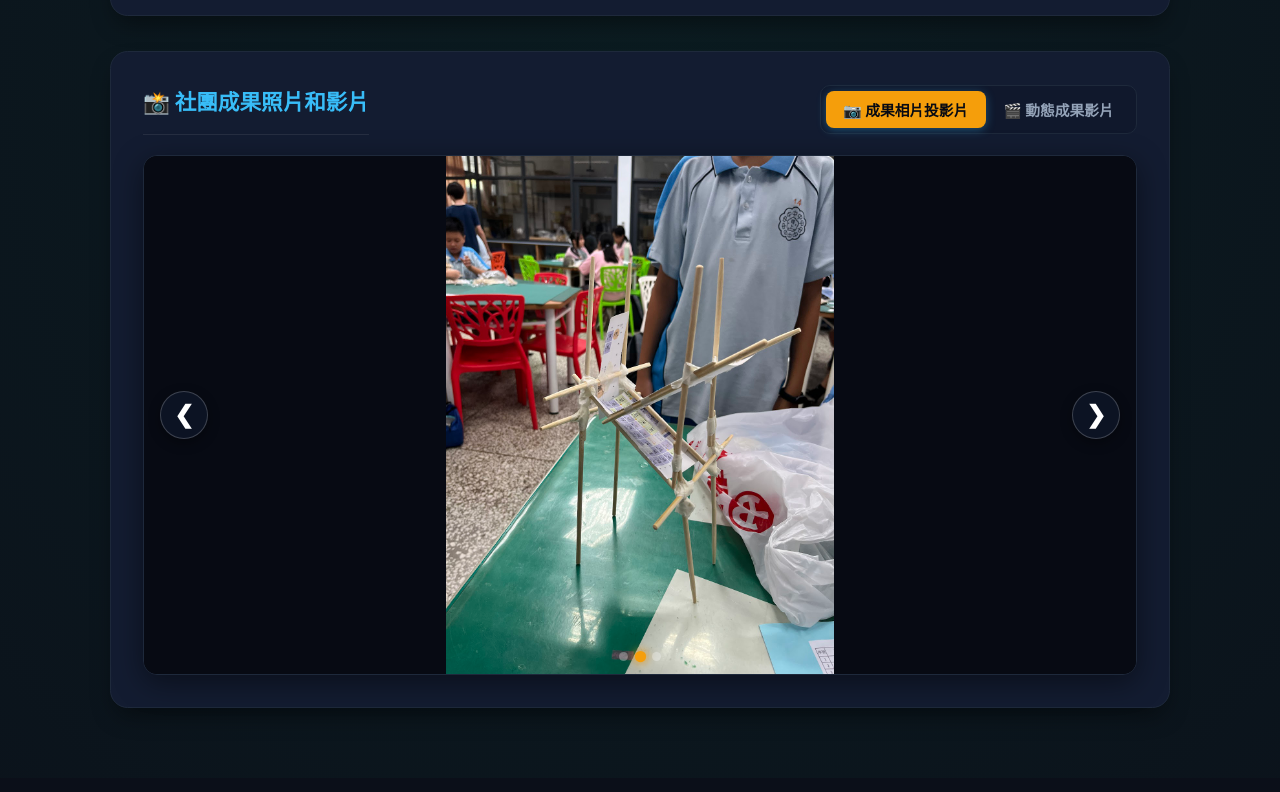
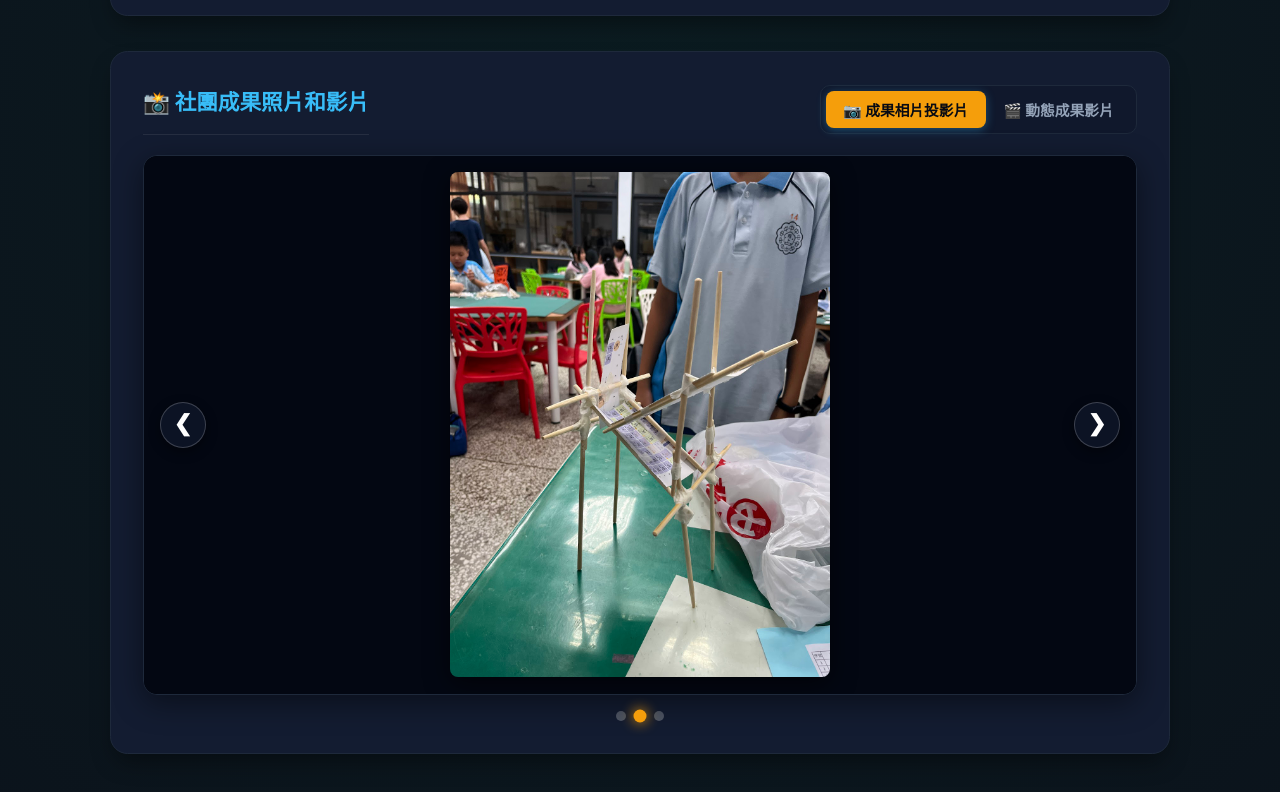
Before and after one commit to wangerrymarspomelo/steam-maker-club, a plain HTML site: page index.html in a window 1280 px wide. Shown: the part 2573-3365 px from the top of the page. Drawn offline with Linux system fonts and the light colour scheme.

Commit message:
Move carousel dots outside, prevent photo cropping, add no-cache headers

```diff
--- a/index.html
+++ b/index.html
@@ -3,6 +3,9 @@
 <head>
   <meta charset="UTF-8">
   <meta name="viewport" content="width=device-width, initial-scale=1.0">
+  <meta http-equiv="Cache-Control" content="no-cache, no-store, must-revalidate">
+  <meta http-equiv="Pragma" content="no-cache">
+  <meta http-equiv="Expires" content="0">
   <title>《STEAM 奇想造物社：生活解謎與創客大冒險》課程介紹與學習成果手冊</title>
   <style>
     :root {
@@ -776,9 +779,9 @@
     .carousel-container {
       position: relative;
       width: 100%;
-      height: 520px;
+      height: 540px;
       max-height: 75vh;
-      background: #070a13;
+      background: #030712;
       border-radius: 14px;
       border: 1px solid var(--card-border);
       overflow: hidden;
@@ -789,7 +792,7 @@
     }
     @media (max-width: 640px) {
       .carousel-container {
-        height: 340px;
+        height: 380px;
       }
     }
     .carousel-track {
@@ -805,37 +808,27 @@
       height: 100%;
       opacity: 0;
       visibility: hidden;
-      transition: opacity 0.6s ease-in-out, transform 0.6s ease-in-out;
-      transform: scale(0.98);
+      transition: opacity 0.5s ease-in-out;
       display: flex;
       align-items: center;
       justify-content: center;
-      background: #070a13;
+      background: #030712;
     }
     .carousel-slide.active {
       opacity: 1;
       visibility: visible;
-      transform: scale(1);
       z-index: 2;
     }
     .carousel-slide img {
-      max-width: 100%;
-      max-height: 100%;
+      max-width: 95%;
+      max-height: 94%;
+      width: auto;
+      height: auto;
       object-fit: contain;
+      border-radius: 8px;
+      box-shadow: 0 6px 24px rgba(0, 0, 0, 0.6);
       user-select: none;
       -webkit-user-drag: none;
-    }
-    .carousel-slide .slide-caption {
-      position: absolute;
-      bottom: 2.8rem;
-      left: 0;
-      right: 0;
-      background: linear-gradient(transparent, rgba(7, 10, 19, 0.85));
-      color: #f8fafc;
-      padding: 1.2rem 1.5rem 0.6rem;
-      font-size: 0.95rem;
-      text-align: center;
-      font-weight: 600;
     }
     .video-player-frame {
       width: 100%;
@@ -857,12 +850,12 @@
       position: absolute;
       top: 50%;
       transform: translateY(-50%);
-      width: 48px;
-      height: 48px;
-      background: rgba(15, 23, 42, 0.75);
+      width: 46px;
+      height: 46px;
+      background: rgba(15, 23, 42, 0.8);
       border: 1px solid rgba(255, 255, 255, 0.2);
       color: #ffffff;
-      font-size: 1.5rem;
+      font-size: 1.4rem;
       font-weight: bold;
       border-radius: 50%;
       cursor: pointer;
@@ -872,7 +865,7 @@
       z-index: 10;
       transition: all 0.25s ease;
       backdrop-filter: blur(6px);
-      box-shadow: 0 4px 12px rgba(0, 0, 0, 0.35);
+      box-shadow: 0 4px 12px rgba(0, 0, 0, 0.4);
       line-height: 1;
       user-select: none;
     }
@@ -889,48 +882,32 @@
       right: 1rem;
     }
 
-    /* 底部指示區與頁碼 */
-    .carousel-footer-bar {
-      position: absolute;
-      bottom: 0.8rem;
-      left: 0;
-      right: 0;
+    /* 外部底部指示圓點 (置於相框外下方，完全不遮擋相片) */
+    .carousel-external-dots {
       display: flex;
       justify-content: center;
       align-items: center;
-      gap: 1rem;
-      z-index: 10;
-      pointer-events: none;
-    }
-    .carousel-dots {
-      display: flex;
-      gap: 0.45rem;
-      pointer-events: auto;
+      gap: 0.55rem;
+      margin-top: 1rem;
     }
     .carousel-dot {
-      width: 9px;
-      height: 9px;
+      width: 10px;
+      height: 10px;
       border-radius: 50%;
-      background: rgba(255, 255, 255, 0.3);
+      background: rgba(255, 255, 255, 0.25);
       border: none;
       cursor: pointer;
       padding: 0;
-      transition: all 0.2s;
+      transition: all 0.25s ease;
+    }
+    .carousel-dot:hover {
+      background: rgba(255, 255, 255, 0.5);
+      transform: scale(1.15);
     }
     .carousel-dot.active {
       background: var(--steam-t);
-      transform: scale(1.25);
-      box-shadow: 0 0 8px var(--steam-t);
-    }
-    .carousel-counter {
-      background: rgba(15, 23, 42, 0.85);
-      color: #94a3b8;
-      font-size: 0.78rem;
-      font-weight: 700;
-      padding: 0.2rem 0.65rem;
-      border-radius: 12px;
-      border: 1px solid var(--card-border);
-      pointer-events: auto;
+      transform: scale(1.3);
+      box-shadow: 0 0 10px var(--steam-t);
     }
 
     footer {
@@ -1212,12 +1189,9 @@
           <!-- 上一張 / 下一張 輔助符號按鍵 -->
           <button type="button" class="carousel-nav-btn prev-btn" onclick="prevPhoto()" aria-label="上一張照片">❮</button>
           <button type="button" class="carousel-nav-btn next-btn" onclick="nextPhoto()" aria-label="下一張照片">❯</button>
-
-          <!-- 底部指示圓點 (無任何疊加文字) -->
-          <div class="carousel-footer-bar">
-            <div class="carousel-dots" id="photo-dots"></div>
-          </div>
         </div>
+        <!-- 外部底部指示圓點 (置於相框外下方，徹底避免任何覆蓋遮擋) -->
+        <div class="carousel-external-dots" id="photo-dots"></div>
       </div>
 
       <!-- 影片單部輪播展示窗 (附 ❮ ❯ 輔助按鍵) -->
@@ -1230,13 +1204,9 @@
           <!-- 上一部 / 下一部 輔助符號按鍵 -->
           <button type="button" class="carousel-nav-btn prev-btn" onclick="prevVideo()" aria-label="上一部影片">❮</button>
           <button type="button" class="carousel-nav-btn next-btn" onclick="nextVideo()" aria-label="下一部影片">❯</button>
-
-          <!-- 底部影片頁碼與指示圓點 -->
-          <div class="carousel-footer-bar">
-            <div class="carousel-dots" id="video-dots"></div>
-            <div class="carousel-counter" id="video-counter">1 / 3</div>
-          </div>
         </div>
+        <!-- 外部底部影片指示圓點 (置於視窗外下方) -->
+        <div class="carousel-external-dots" id="video-dots"></div>
       </div>
     </div>
 
@@ -1283,15 +1253,15 @@
     // ══════ 成果相片與影片 3秒投影片輪播器 ══════
     const photoList = [
       {
-        url: "media/photos/photo1.jpg",
+        url: "media/photos/photo1.jpg?v=20261019_03",
         fallback: "https://lh3.googleusercontent.com/d/1oIUx3kGMuSaWJhtMUhhbethf1dvYLh9t"
       },
       {
-        url: "media/photos/photo2.jpg",
+        url: "media/photos/photo2.jpg?v=20261019_03",
         fallback: "https://lh3.googleusercontent.com/d/11ksi83Mq-4-6zPwH2g1bP84dbDIF6tts"
       },
       {
-        url: "media/photos/photo3.jpg",
+        url: "media/photos/photo3.jpg?v=20261019_03",
         fallback: "https://lh3.googleusercontent.com/d/1WyvOygvN1A5JE5T23lJZCwX2NplSc8Fr"
       }
     ];
@@ -1395,13 +1365,11 @@
 
     function updateVideoDisplay() {
       const player = document.getElementById('video-player');
-      const counter = document.getElementById('video-counter');
       const dots = document.querySelectorAll('#video-dots .carousel-dot');
       if (!player) return;
 
       if (videoList.length > 0) {
         player.src = videoList[currentVideoIdx].url;
-        if (counter) counter.textContent = `${currentVideoIdx + 1} / ${videoList.length}`;
         dots.forEach((dot, idx) => {
           dot.classList.toggle('active', idx === currentVideoIdx);
         });
```
